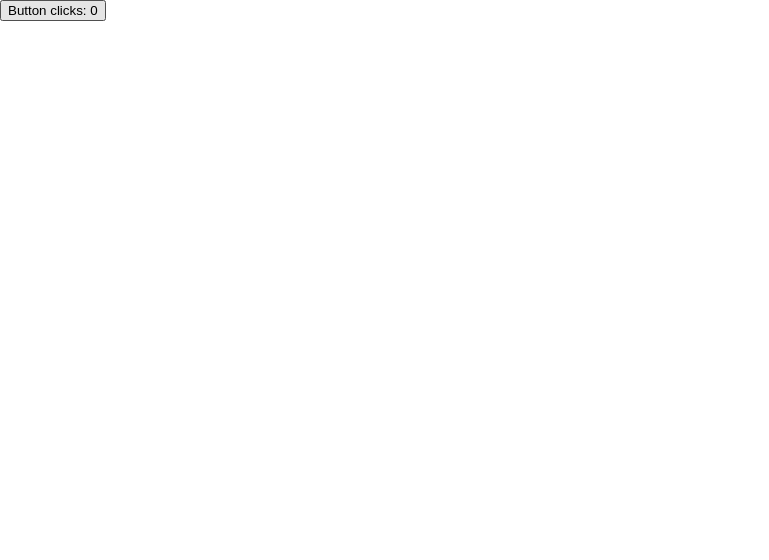
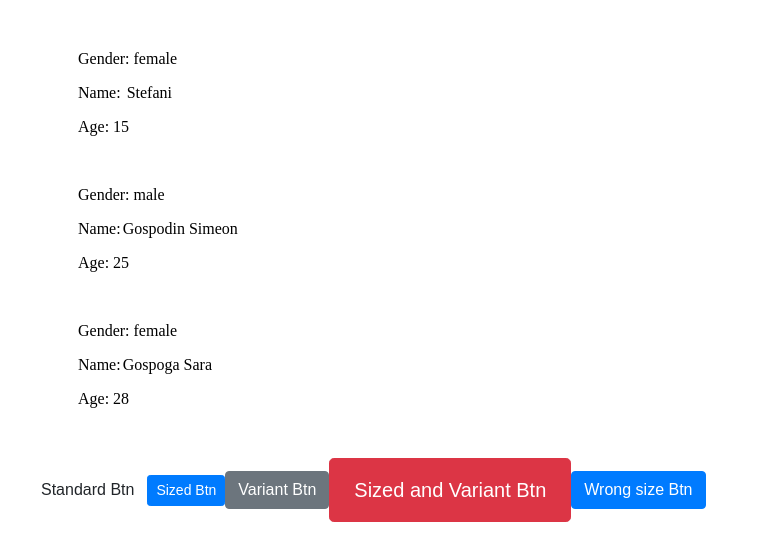
Before and after one commit to SS24A/React-HW, a React (Create React App) app in the folder hw/: page / in a window 1280 px wide. Shown: the top 560 px of the page, without its empty margins (0-769 px from the left). Built offline with nearby package versions, Linux system fonts and the light colour scheme.

Commit message:
hw2 done

```diff
--- a/hw/src/App.js
+++ b/hw/src/App.js
@@ -1,17 +1,20 @@
+import HW2 from './Homeworks/HW2/HW2'
+
 // import HW5 from './Homeworks/HW5/HW5'
 // import HW6 from './Homeworks/HW6/HW6'
 // import HW7 from './Homeworks/HW7/HW7'
 // import HW8 from './Homeworks/HW8/HW8'
-import HW10 from './Homeworks/HW10/HW10'
+// import HW10 from './Homeworks/HW10/HW10'
 
 function App() {
     return (
         <div className="App">
+            <HW2 />
             {/* <HW5 /> */}
             {/* <HW6 /> */}
             {/* <HW7 /> */}
             {/* <HW8 /> */}
-            <HW10 />
+            {/* <HW10 /> */}
         </div>
     )
 }
--- /dev/null
+++ b/hw/src/Homeworks/HW2/Button.js
@@ -0,0 +1,12 @@
+import './fake-bootstrap.css'
+
+export default function Button({ variant, size, children }) {
+    if (!['primary', 'secondary', 'danger'].includes(variant)) variant = null
+    if (!['sm', 'xl'].includes(size)) size = null
+
+    let classes = 'btn'
+    if (variant) classes += ` btn-${variant}`
+    if (size) classes += ` btn-${size}`
+
+    return <button className={classes}> {children}</button>
+}
--- /dev/null
+++ b/hw/src/Homeworks/HW2/HW2.js
@@ -0,0 +1,27 @@
+import Person from './Person'
+import Button from './Button'
+
+export default function HW2() {
+    return (
+        <div style={{ margin: 20 }}>
+            <div>
+                <Person gender="female" name="Stefani" age="15" />
+                <Person gender="male" name="Simeon" age="25" />
+                <Person gender="female" name="Sara" age="28" />
+            </div>
+            <div>
+                <Button>Standard Btn</Button>
+                <Button variant="primary" size="sm">
+                    Sized Btn
+                </Button>
+                <Button variant="secondary">Variant Btn</Button>
+                <Button variant="danger" size="xl">
+                    Sized and Variant Btn
+                </Button>
+                <Button variant="primary" size="ss">
+                    Wrong size Btn
+                </Button>
+            </div>
+        </div>
+    )
+}
--- /dev/null
+++ b/hw/src/Homeworks/HW2/Person.js
@@ -0,0 +1,19 @@
+export default function Person({ gender, name, age }) {
+    return (
+        <div style={{ margin: '50px' }}>
+            <p>Gender: {gender}</p>
+            <p>
+                Name:
+                <span style={{ margin: 2 }}>
+                    {age >= 18 && gender === 'male'
+                        ? 'Gospodin'
+                        : age >= 18 && gender === 'female'
+                        ? 'Gospoga'
+                        : ''}
+                </span>
+                <span style={{ margin: 2 }}>{name}</span>
+            </p>
+            <p>Age: {age}</p>
+        </div>
+    )
+}
--- /dev/null
+++ b/hw/src/Homeworks/HW2/fake-bootstrap.css
@@ -0,0 +1,77 @@
+.btn {
+  display: inline-block;
+  font-weight: 400;
+  color: #212529;
+  text-align: center;
+  vertical-align: middle;
+  user-select: none;
+  background-color: transparent;
+  border: 1px solid transparent;
+  padding: 0.375rem 0.75rem;
+  font-size: 1rem;
+  line-height: 1.5;
+  border-radius: 0.25rem;
+  transition: color 0.15s ease-in-out,
+    background-color 0.15s ease-in-out, border-color 0.15s ease-in-out,
+    box-shadow 0.15s ease-in-out;
+  cursor: pointer;
+}
+
+.btn:focus,
+.btn:hover {
+  text-decoration: none;
+}
+
+/* Sizes */
+.btn-xl {
+  padding: 1rem 1.5rem;
+  font-size: 1.25rem;
+  line-height: 1.5;
+  border-radius: 0.3rem;
+}
+
+.btn-sm {
+  padding: 0.25rem 0.5rem;
+  font-size: 0.875rem;
+  line-height: 1.5;
+  border-radius: 0.2rem;
+}
+
+/* Variants */
+.btn-primary {
+  color: #fff;
+  background-color: #007bff;
+  border-color: #007bff;
+}
+
+.btn-secondary {
+  color: #fff;
+  background-color: #6c757d;
+  border-color: #6c757d;
+}
+
+.btn-danger {
+  color: #fff;
+  background-color: #dc3545;
+  border-color: #dc3545;
+}
+
+/* Hover effects */
+.btn:hover {
+  text-decoration: none;
+}
+
+.btn-primary:hover {
+  background-color: #0069d9;
+  border-color: #0062cc;
+}
+
+.btn-secondary:hover {
+  background-color: #5a6268;
+  border-color: #545b62;
+}
+
+.btn-danger:hover {
+  background-color: #c82333;
+  border-color: #bd2130;
+}
```
Also changed, not shown: hw/src/Homeworks/HW2/HW2.txt (added).
